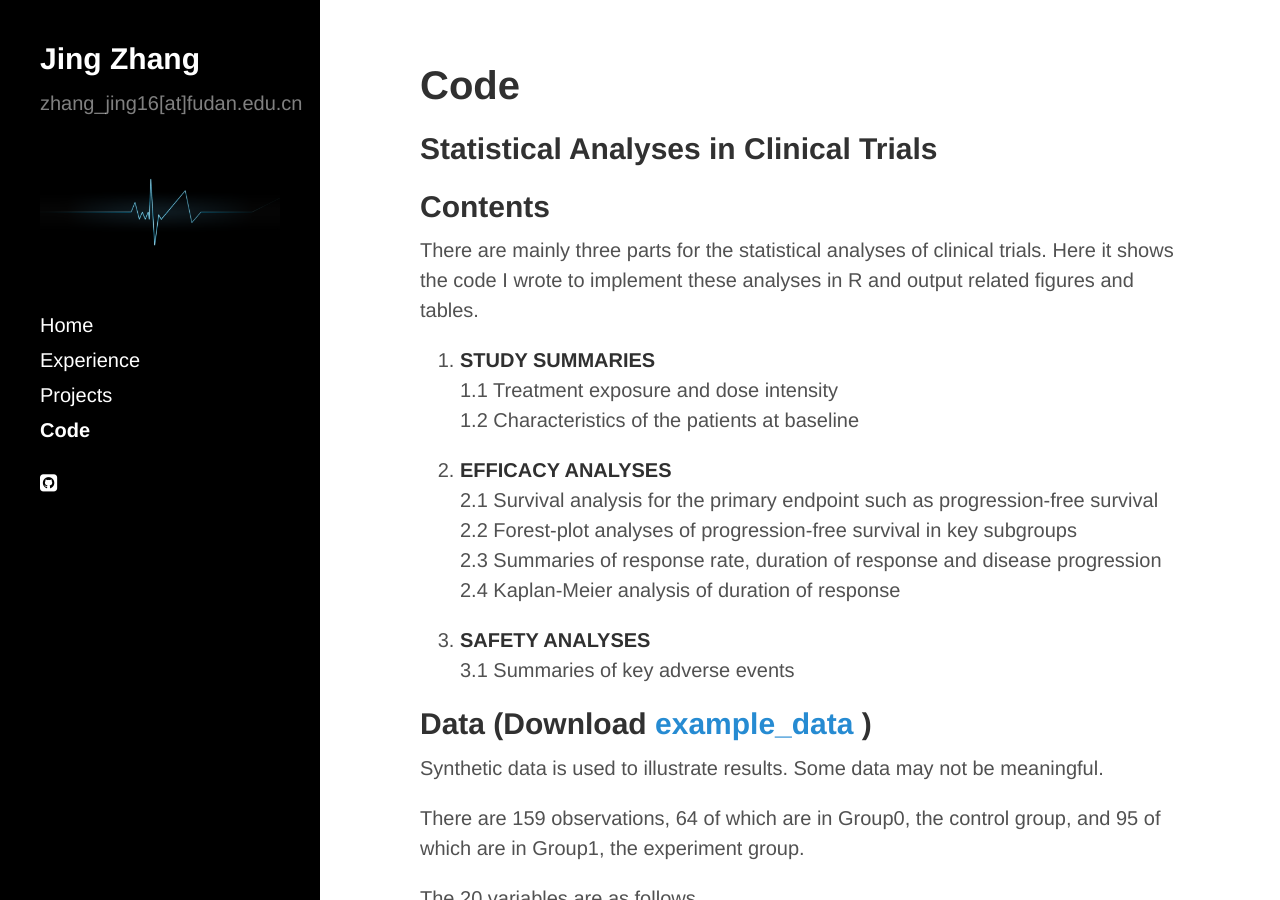
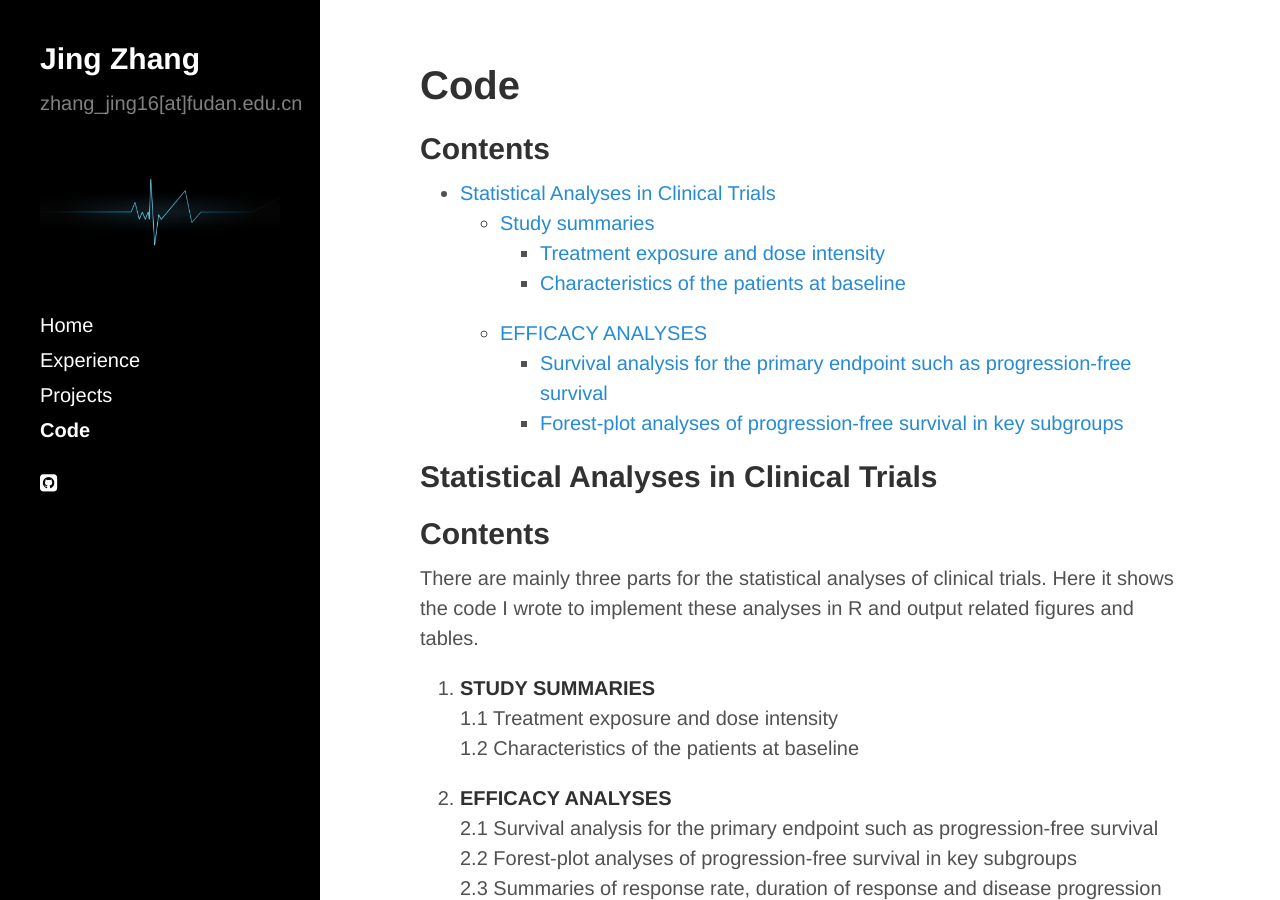
Before and after one commit to jingzhang1/jingzhang1.github.io, a Jekyll site: the page built from qcode.md, in a window 1280 px wide and 900 px high. Built offline with Jekyll 4.4.1, drawn with Linux system fonts in a browser that asks for light colours; nearby versions of some CDN libraries.

Commit message:
Update qcode.md

```diff
--- a/qcode.md
+++ b/qcode.md
@@ -2,6 +2,16 @@
 layout: page
 title: Code
 ---
+## Contents
+* [Statistical Analyses in Clinical Trials](#Statistical Analyses in Clinical Trials)
+  * [Study summaries](#STUDY SUMMARIES)
+    * [Treatment exposure and dose intensity](#Treatment exposure and dose intensity)
+    * [Characteristics of the patients at baseline](#Characteristics of the patients at baseline)
+  * [EFFICACY ANALYSES](#EFFICACY ANALYSES)
+    * [Survival analysis for the primary endpoint such as progression-free survival](@Survival analysis for the primary endpoint such as progression-free survival)
+    * [Forest-plot analyses of progression-free survival in key subgroups](#Forest-plot analyses of progression-free survival in key subgroups)
+
+
 ## Statistical Analyses in Clinical Trials
 
 Contents
```
